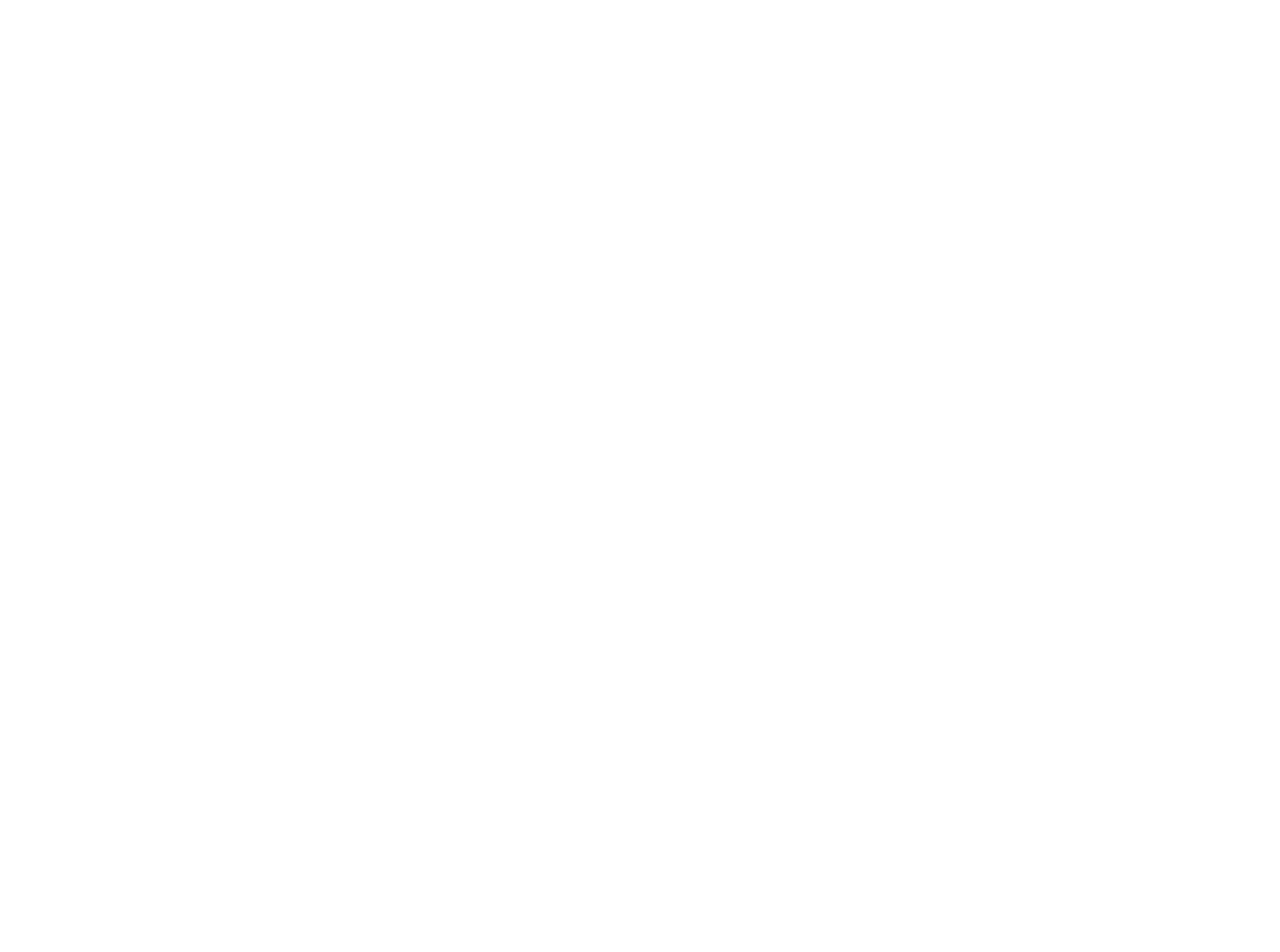
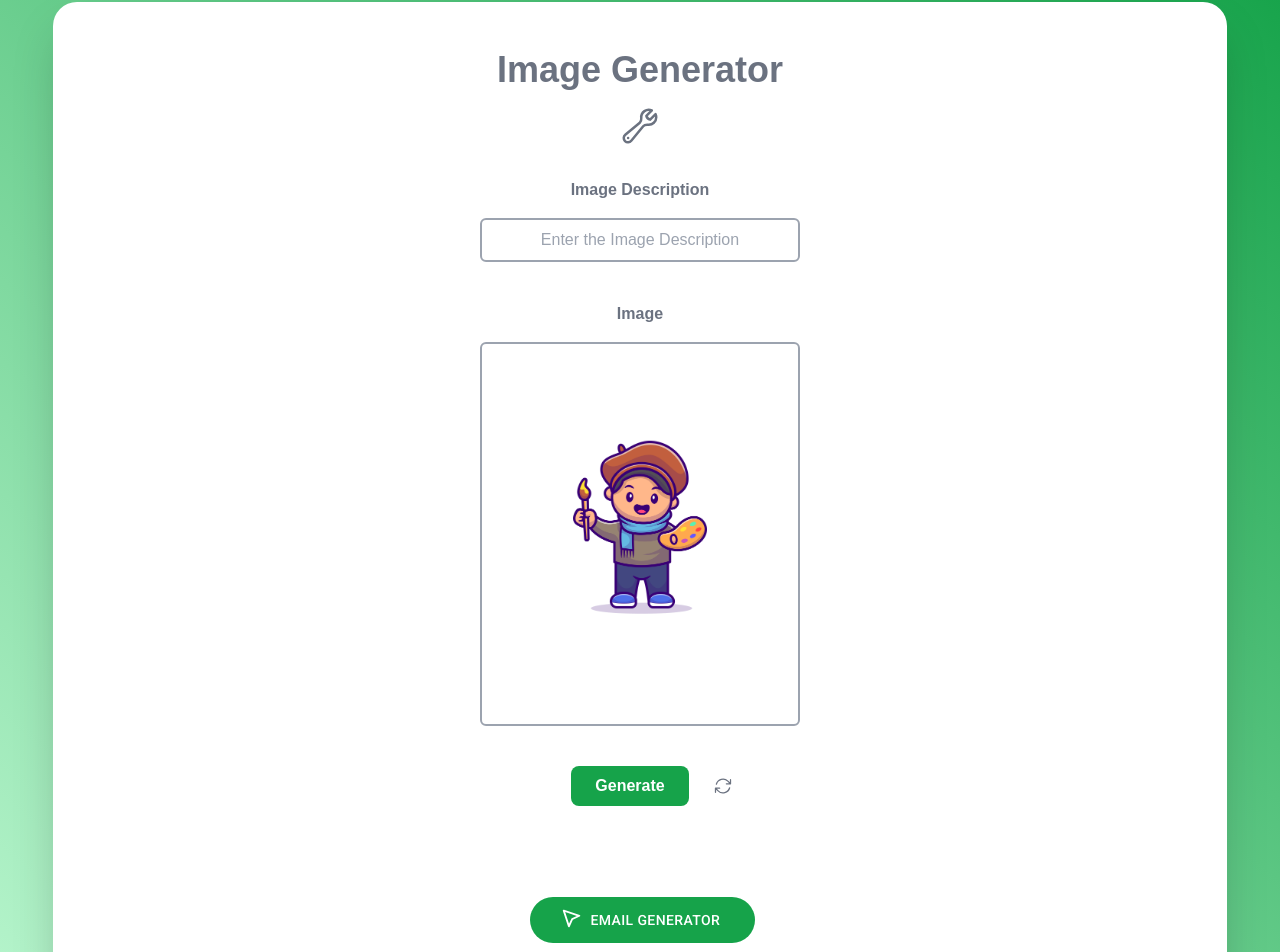
Before and after one commit to lilxtaz/openai-contact-form, a React (Create React App) app in the folder client/: page /image-gen in a window 1280 px wide. Before the commit this address had no page. Shown: the part 102-1054 px from the top of the page. Before the commit the page ends 800 px from the top, so only its background shows below. Built offline with nearby package versions, Linux system fonts and the light colour scheme.

Commit message:
added inital image generation

```diff
--- a/client/src/App.js
+++ b/client/src/App.js
@@ -2,6 +2,7 @@
 import './App.css';
 import Home from './components/Home';
 import Socials from './components/About';
+import Image from './components/Image';
 
 function App() {
   return (
@@ -11,6 +12,7 @@
 
       <Route path='/' element={<Home />} />
       <Route path='/socials' element={<Socials />} />
+      <Route path='/image-gen' element={<Image />} />
 
 
     </Routes>
--- a/client/src/components/ContactForm.js
+++ b/client/src/components/ContactForm.js
@@ -4,6 +4,9 @@
 import * as Yup from 'yup'
 import Spinner from 'react-bootstrap/Spinner';
 import { motion } from "framer-motion";
+import { Button } from '@mui/material';
+import * as BiIcons from 'react-icons/bi';
+import { Link } from 'react-router-dom';
 
 
 
@@ -14,6 +17,8 @@
   const [spinner, setSpinner] = useState(false);
 
   const [aiRes, setAiRes] = useState("");
+
+  const [newsColor, setnewsColor] = useState(false);
 
   const handleChange = (e) => {
 
@@ -140,7 +145,19 @@
 
         </div>
 
+        <motion.div className='flex justify-center items-center'>
+        <Button component={Link} to='/image-gen' className=' !rounded-3xl hover:!text-green-500 ' sx={{backgroundColor:'#16a34a', color: 'white', width: '225px', margin: '2rem 0', padding: '10px 12px' }}
+            onMouseEnter={() => setnewsColor(true)}
+            onMouseLeave={() => setnewsColor(false)}
+
+            color="tertiary"
+            size="large"
+            variant="elevated"
+            startIcon={<BiIcons.BiNavigation className=' mb-1' style={{ color: newsColor ? '#16a34a' : 'white' }}/>}
+        >Image Generator</Button></motion.div>
+
       </div>
+
     </div>
   )
 }
--- /dev/null
+++ b/client/src/components/Image.js
@@ -0,0 +1,18 @@
+import React from 'react'
+import Footer from './Footer'
+import ImageGenerator from './ImageGenerator'
+import Navbar from './Navbar'
+
+const Image = () => {
+  return (
+    <div>
+
+        <Navbar />
+        <ImageGenerator />
+        <Footer />
+
+    </div>
+  )
+}
+
+export default Image
--- /dev/null
+++ b/client/src/components/ImageGenerator.js
@@ -0,0 +1,184 @@
+import React, { useState } from 'react'
+import mailMan from '../images/painter.png'
+import {useFormik} from 'formik'
+import * as Yup from 'yup'
+import Spinner from 'react-bootstrap/Spinner';
+import { motion } from "framer-motion";
+import { Button } from '@mui/material';
+import * as BiIcons from 'react-icons/bi';
+import { Link } from 'react-router-dom';
+
+
+
+const ImageGenerator = () => {
+
+  const [newsColor, setnewsColor] = useState(false);
+  const [spinner, setSpinner] = useState(false);
+  const [image, setImage] = useState(true);
+  const [alt, setAlt] = useState(false);
+
+  const [aiRes, setAiRes] = useState("");
+
+
+  const formik = useFormik({
+
+    initialValues: {
+
+      desc: ''
+
+    },
+
+    validationSchema: Yup.object({
+
+      desc: Yup.string().max(100, 'Description must be less than 101 characters').required("Description is required"),
+
+    }),
+
+    onSubmit : async (values) =>{
+
+      setSpinner(true);
+      setImage(false);
+      setAlt(true);
+
+      const response = await fetch("https://openai-contact-form.herokuapp.com/image-gen", {
+
+        method: "POST",
+        headers: {
+          "Content-Type": "application/json",
+          'Access-Control-Allow-Origin':'*'
+        },
+        body: JSON.stringify({
+
+          message: values.desc
+
+        })
+
+      });
+
+      const data = await response.json();
+
+      await setAiRes(data.message);
+      setSpinner(false);
+
+    }
+
+
+  });
+
+  return (
+    <div className=' text-center h-full flex justify-center bg-gradient-to-tr from-green-200 to-green-600'>
+        <div className='xl:w-2/3 w-11/12 mx-auto p-12 shadow-2xl bg-white rounded-3xl text-gray-500 my-8'>
+        <div>
+        <h1 className=' text-4xl font-bold flex items-center justify-center flex-col xl:flex-row-reverse'>
+
+        <span >Image Generator</span>
+
+          <svg xmlns="http://www.w3.org/2000/svg" fill="none" viewBox="0 0 24 24" strokeWidth={1.5} stroke="currentColor" className="h-10 mx-2 mt-3 xl:!mt-0">
+            <path strokeLinecap="round" strokeLinejoin="round" d="M21.75 6.75a4.5 4.5 0 01-4.884 4.484c-1.076-.091-2.264.071-2.95.904l-7.152 8.684a2.548 2.548 0 11-3.586-3.586l8.684-7.152c.833-.686.995-1.874.904-2.95a4.5 4.5 0 016.336-4.486l-3.276 3.276a3.004 3.004 0 002.25 2.25l3.276-3.276c.256.565.398 1.192.398 1.852z" />
+            <path strokeLinecap="round" strokeLinejoin="round" d="M4.867 19.125h.008v.008h-.008v-.008z" />
+        </svg>
+
+
+
+
+        </h1>
+        <form onSubmit={formik.handleSubmit} className="flex flex-col  items-center justify-center px-8 m-8">
+
+          <label className={`px-6 font-semibold w-96 text-center xl:text-center ${formik.touched.desc && formik.errors.desc? "text-red-400": ""}`}>{formik.touched.desc && formik.errors.desc? formik.errors.desc: 'Image Description'}</label>
+
+          <div className='flex flex-col items-center justify-center '>
+
+          <input type='text' placeholder='Enter the Image Description' name='desc' value={formik.values.desc} onChange={formik.handleChange} onBlur={formik.handleBlur} className='z-10 w-80 px-3 py-2 m-6 mt-3 outline-slate-500 border-2 border-gray-400 rounded-md placeholder:text-center'></input>
+
+          {(spinner && <div className='z-10 flex-col'>
+
+            <Spinner className='xl:my-3' animation="border" role="status" />
+
+          </div>)}
+
+
+          </div>
+
+          <label className={`px-6 font-semibold text-center xl:text-left mt-3 xl:mt-0 ${formik.touched.message && formik.errors.message? "text-red-400": ""}`}>{formik.touched.message && formik.errors.message? formik.errors.message: 'Image'}</label>
+          <div className='w-80 h-96 xl:w-2/3 xl:h-full z-10 p-6 m-6 mt-3 outline-slate-500 border-2 border-gray-400 rounded-md '>
+          {(image && <div className='xl:flex xl:h-full justify-center items-center w-2/4 m-auto pt-16 xl:py-56'>
+
+                <motion.img
+
+                initial={{ y: -10 }}
+                    animate={{ y: 10 }}
+                    transition={{
+                    type: "smooth",
+                    repeatType: "mirror",
+                    duration: 2,
+                    repeat: Infinity,
+                    }}
+
+                src={mailMan} alt='form-img' className='  xl:w-1/4 z-40'/>
+
+                </div>)}
+
+                {alt && (<div className='xl:flex xl:h-full justify-center items-center mx-auto'>
+                    <motion.img
+
+                    initial={{ opacity: 0 }}
+                    animate={{ opacity: 1 }}
+                    transition={{
+                    type: "smooth",
+                    duration: 0.8,
+                    }}
+
+                    src={aiRes} className=' rounded-3xl'/>
+                </div>)}
+
+          </div>
+
+
+
+          <div className=' flex'>
+
+          <button type='submit' className=' m-6 mt-3 w-30 bg-green-600 text-white rounded-lg py-2 px-4 hover:bg-green-800 transition-colors duration-200 z-30'>
+            Generate
+          </button>
+
+          <button onClick={()=>{formik.resetForm(); setAiRes("")}} type="reset" className='mb-3 z-30'>
+
+          <svg xmlns="http://www.w3.org/2000/svg" fill="none" viewBox="0 0 24 24" strokeWidth={1.5} stroke="currentColor" className="w-5 h-5 mt-2 cursor-pointer hover:scale-110">
+          <path strokeLinecap="round" strokeLinejoin="round" d="M16.023 9.348h4.992v-.001M2.985 19.644v-4.992m0 0h4.992m-4.993 0l3.181 3.183a8.25 8.25 0 0013.803-3.7M4.031 9.865a8.25 8.25 0 0113.803-3.7l3.181 3.182m0-4.991v4.99" />
+        </svg>
+
+        </button>
+
+        </div>
+
+
+        </form>
+
+
+
+        </div>
+
+
+        <motion.div className='flex justify-center items-center'>
+        <Button component={Link} to='/' className=' !rounded-3xl hover:!text-green-500 ' sx={{backgroundColor:'#16a34a', color: 'white', width: '225px', margin: '2.2rem 0', padding: '10px 12px' }}
+            onMouseEnter={() => setnewsColor(true)}
+            onMouseLeave={() => setnewsColor(false)}
+
+            color="tertiary"
+            size="large"
+            variant="elevated"
+            startIcon={<BiIcons.BiNavigation className=' mb-1' style={{ color: newsColor ? '#16a34a' : 'white', transform: 'rotate(270deg)' }}/>}
+        >Email Generator</Button></motion.div>
+
+
+
+      </div>
+    </div>
+  )
+}
+
+export default ImageGenerator
+
+//className={`px-6 font-semibold text-center xl:text-left mt-3 xl:mt-0 ${formik.touched.message && formik.errors.message? "text-red-400": ""}`}
+//className='hidden xl:flex flex-col absolute right-0 top-0 h-full justify-center items-center pl-24  w-2/4'
+//flex-col absolute right-0 top-0
--- a/client/src/components/Navbar.js
+++ b/client/src/components/Navbar.js
@@ -18,12 +18,24 @@
       <div className='flex'>
 
       <svg xmlns="http://www.w3.org/2000/svg" fill="none" viewBox="0 0 24 24" strokeWidth={1.5} stroke="currentColor" className="w-6 h-6">
+        <path strokeLinecap="round" strokeLinejoin="round" d="M2.25 15.75l5.159-5.159a2.25 2.25 0 013.182 0l5.159 5.159m-1.5-1.5l1.409-1.409a2.25 2.25 0 013.182 0l2.909 2.909m-18 3.75h16.5a1.5 1.5 0 001.5-1.5V6a1.5 1.5 0 00-1.5-1.5H3.75A1.5 1.5 0 002.25 6v12a1.5 1.5 0 001.5 1.5zm10.5-11.25h.008v.008h-.008V8.25zm.375 0a.375.375 0 11-.75 0 .375.375 0 01.75 0z" />
+      </svg>
+
+      <Anchor content="Image" path="/image-gen"/>
+
+      </div>
+
+      <div className='flex'>
+
+      <svg xmlns="http://www.w3.org/2000/svg" fill="none" viewBox="0 0 24 24" strokeWidth={1.5} stroke="currentColor" className="w-6 h-6">
         <path strokeLinecap="round" strokeLinejoin="round" d="M20.25 8.511c.884.284 1.5 1.128 1.5 2.097v4.286c0 1.136-.847 2.1-1.98 2.193-.34.027-.68.052-1.02.072v3.091l-3-3c-1.354 0-2.694-.055-4.02-.163a2.115 2.115 0 01-.825-.242m9.345-8.334a2.126 2.126 0 00-.476-.095 48.64 48.64 0 00-8.048 0c-1.131.094-1.976 1.057-1.976 2.192v4.286c0 .837.46 1.58 1.155 1.951m9.345-8.334V6.637c0-1.621-1.152-3.026-2.76-3.235A48.455 48.455 0 0011.25 3c-2.115 0-4.198.137-6.24.402-1.608.209-2.76 1.614-2.76 3.235v6.226c0 1.621 1.152 3.026 2.76 3.235.577.075 1.157.14 1.74.194V21l4.155-4.155" />
       </svg>
 
       <Anchor content="About" path="/socials"/>
 
       </div>
+
+
     </div>
   )
 }
```
Also changed, not shown: client/src/images/painter.png (added), 14 other files (tests, documents, lock files or other folders).
